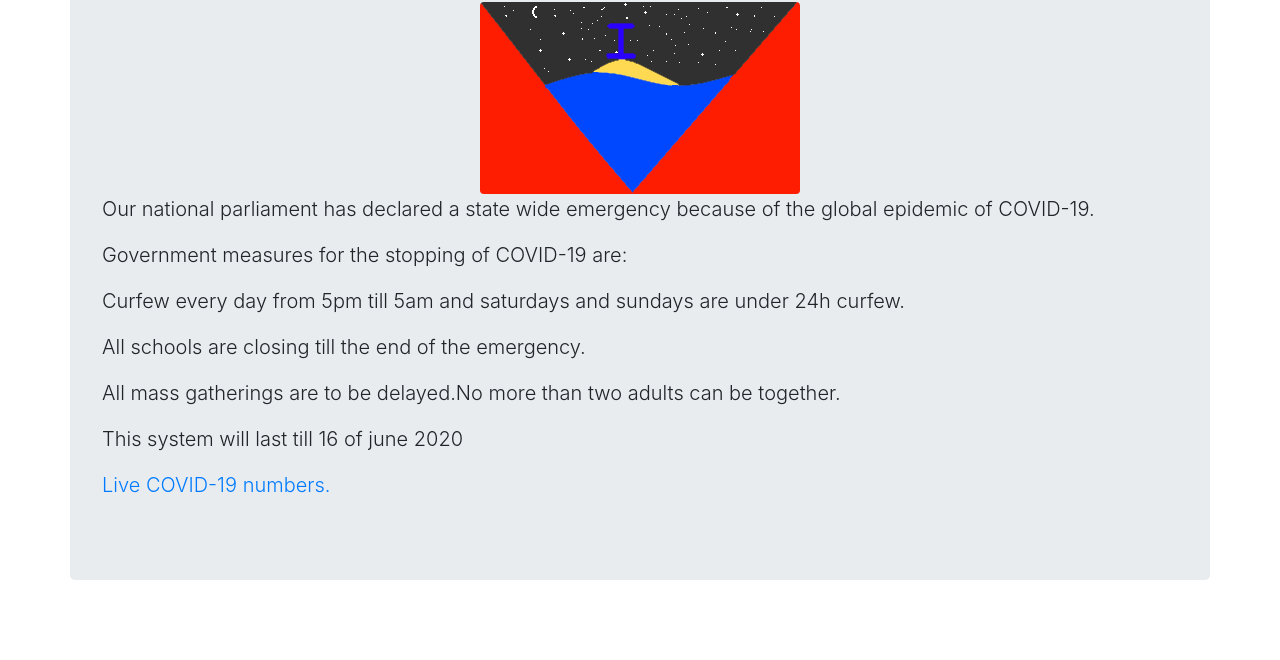
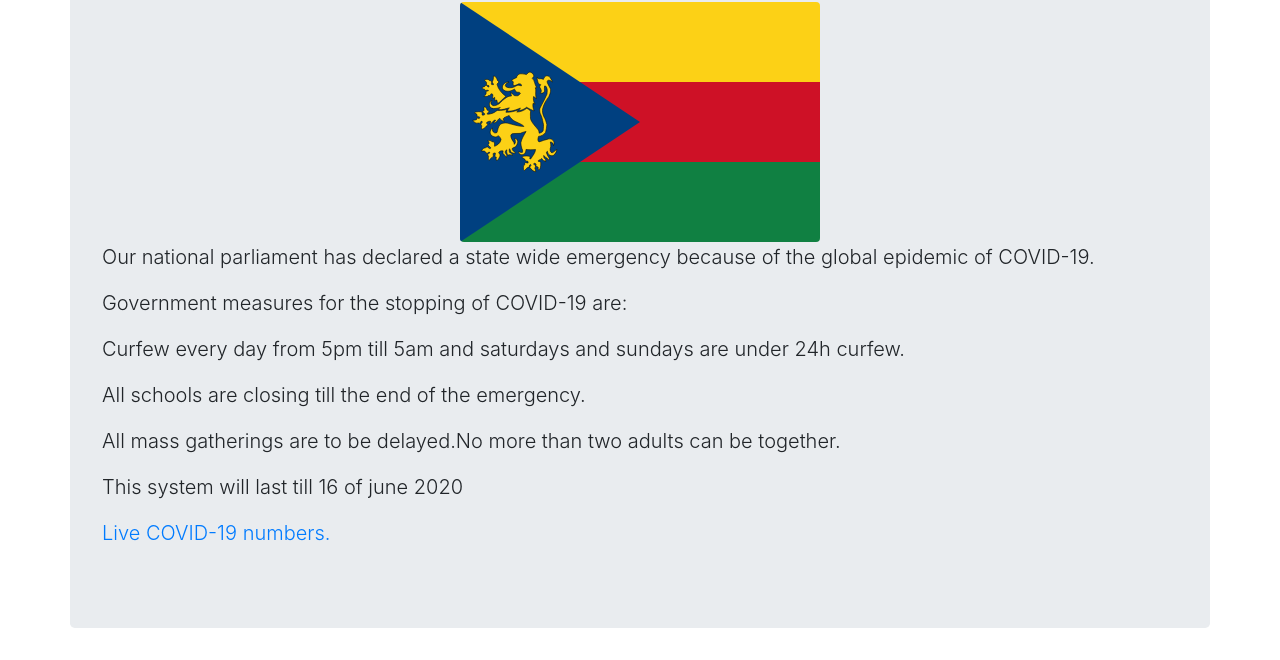
Before and after one commit to xmtfs/ivanistan-main, a website: page National_state_of_emergency.html in a window 1280 px wide. Shown: the part 174-834 px from the top of the page. Before the commit the page ends 800 px from the top, so only its background shows below. Drawn offline with nearby package versions, Linux system fonts and the light colour scheme.

Commit message:
Updated the flag

```diff
--- a/National_state_of_emergency.html
+++ b/National_state_of_emergency.html
@@ -21,7 +21,7 @@
    <main role="main" class="container jumbotron">
     <h1 class="text-center">National state of emergency</h1>
     <div>
-            <img src="resources/images/flag.jpg" class="rounded mx-auto d-block" alt="flag">
+            <img src="resources/images/flag.svg" class="rounded mx-auto d-block" alt="flag">
         </div>
         <div class="lead ">
             <p>Our national parliament has declared a state wide emergency because of the global epidemic of COVID-19.</p>
```
Also changed, not shown: index.html (+1 -1 lines), resources/images/flag.svg (added).
